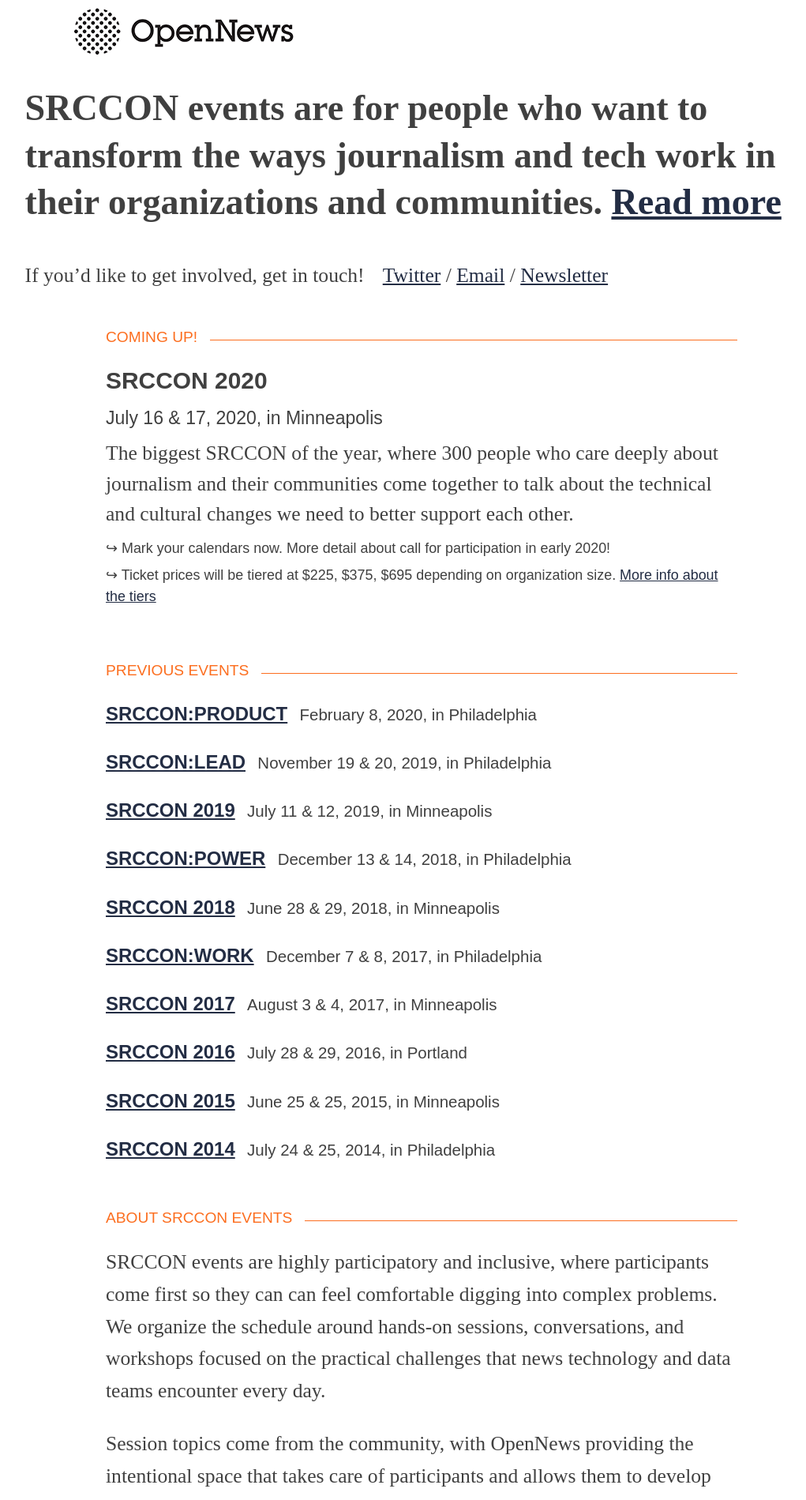
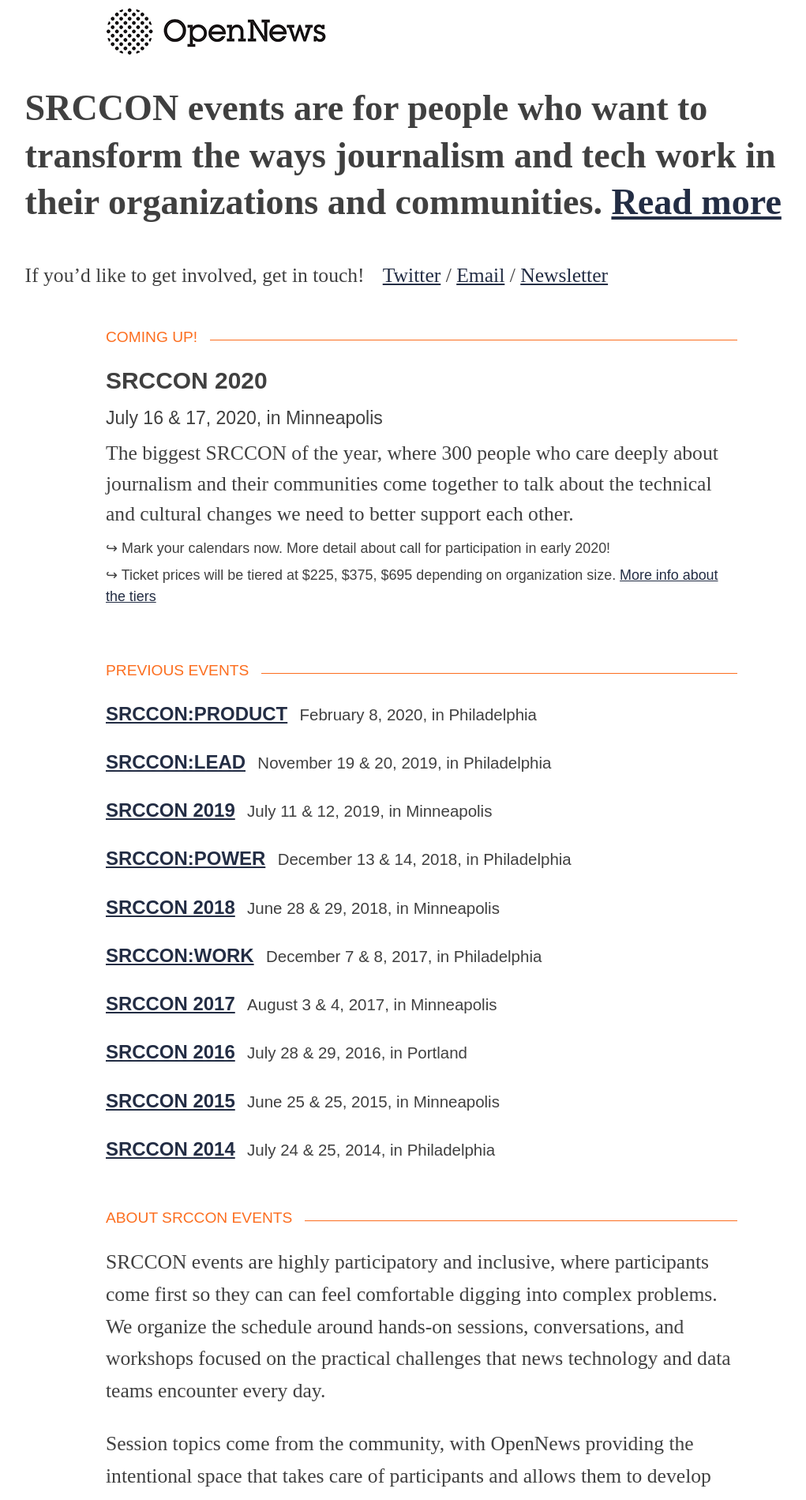
Before and after one commit to OpenNews/opennews-website, a Jekyll site: the page built from resources/test/index.md, in a window 1280 px wide. Shown: the top 1899 px of the page at 79% size, without its empty margins (106-1127 px from the left). Built offline with Jekyll 4.4.1, drawn with Linux system fonts in a browser that asks for light colours.

Commit message:
shifting the logo over a bit

```diff
--- a/media/css/standalone_resource.css
+++ b/media/css/standalone_resource.css
@@ -61,7 +61,7 @@
     text-align: center;
 }
 .hub #hub-nav img {
-    margin: .5em 0 0 -2em;
+    margin: .5em 0 0 0;
 }
 .hub .page-intro {
     text-align: left;
```
